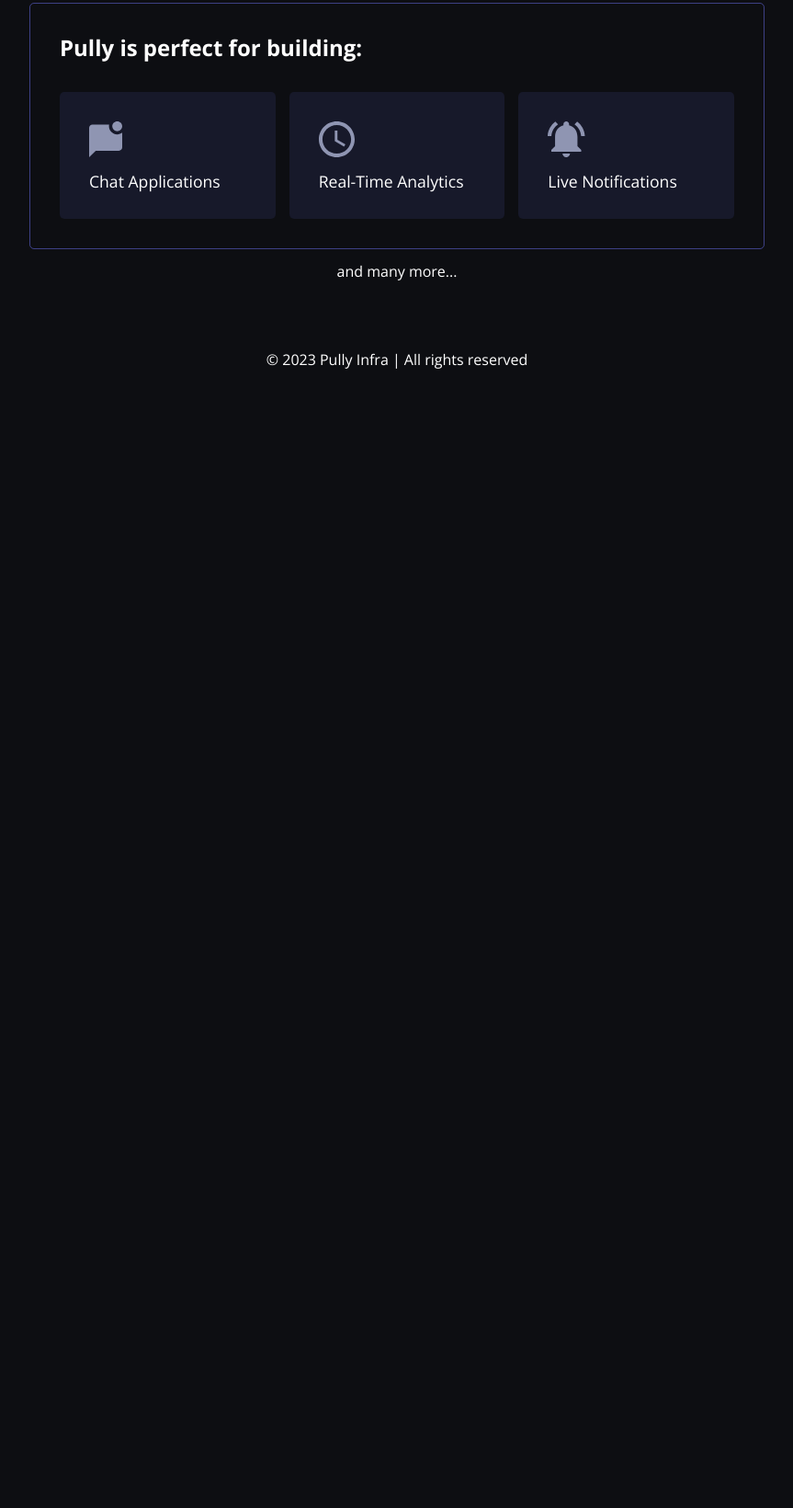
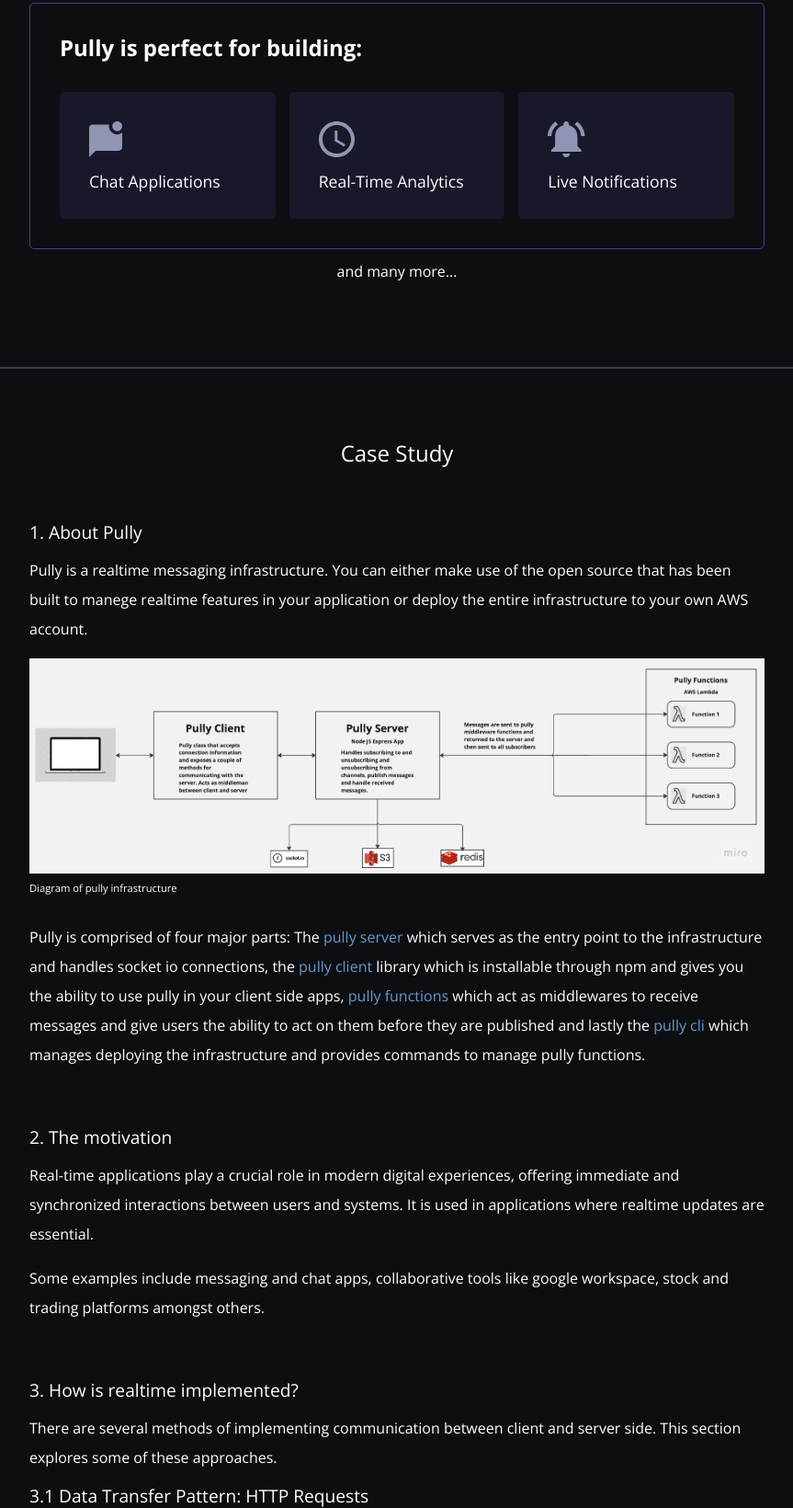
Before and after one commit to Pully-Infra/pully-landing, a plain HTML site: page index.html in a window 1280 px wide. Shown: the part 461-2101 px from the top of the page at 92% size, without its empty margins (208-1071 px from the left). Before the commit the page ends 892 px from the top, so only its background shows below. Drawn offline with nearby package versions, Linux system fonts and the light colour scheme.

Commit message:
start work on the pully case study

```diff
--- a/index.html
+++ b/index.html
@@ -23,7 +23,7 @@
             <div class="links">
                 <ul>
                     <li>
-                        <a href="">Case Study</a>
+                        <a href="case-study.html">Case Study</a>
                     </li>
                     <li>
                         <a href="https://temporal-stork-160.notion.site/Pully-Documentation-f92390662f9c41e0ae0c2308d3d190b4"
@@ -46,7 +46,9 @@
             <p class="sub-text">Use Pully to manage in app messaging or notifications in realtime <br /> or deploy the
                 infrastructure to your own server for your custom needs</p>
             <div class="get-started">
-                <p>Get Started</p>
+                <p>Get started or go to the <a
+                        href="https://temporal-stork-160.notion.site/Pully-Documentation-f92390662f9c41e0ae0c2308d3d190b4"
+                        target="_blank" style="color: #6699cc">docs</a></p>
                 <div class="code-block">
                     <div>
                         <span>
@@ -79,6 +81,57 @@
             </div>
             <p class="many-more">and many more...</p>
         </section>
+        <hr style="margin-top: 6rem; border: 1px solid #393e47; height: 1px;" />
+        <section class="pully-case-study container">
+            <h3>Case Study</h3>
+            <div>
+                <h4>1. About Pully</h4>
+                <p>Pully is a realtime messaging infrastructure. You can either make use of the open source that has
+                    been
+                    built to manege realtime features
+                    in your application or deploy the entire infrastructure to your own AWS account.
+                </p>
+                <img src="./images/pully-infra.jpg" width="100%" />
+                <span style="display: inline-block; font-size: .7rem;margin-top: .5rem; margin-bottom: 2rem;">Diagram of
+                    pully
+                    infrastructure</span>
+                <p>Pully is comprised of four major parts: The <span style="color: #6699cc">pully server</span> which
+                    serves as the entry point to the
+                    infrastructure
+                    and handles socket io connections, the <span style="color: #6699cc">pully client</span> library
+                    which is installable through npm and
+                    gives
+                    you the ability
+                    to use pully in your client side apps, <span style="color: #6699cc">pully functions</span> which act
+                    as middlewares to receive messages
+                    and
+                    give users the
+                    ability to act on them before they are published and lastly the <span style="color: #6699cc">pully
+                        cli</span> which manages deploying
+                    the
+                    infrastructure and
+                    provides commands to manage pully functions.
+                </p>
+            </div>
+            <div>
+                <h4>2. The motivation</h4>
+                <p>Real-time applications play a crucial role in modern digital experiences, offering immediate and
+                    synchronized interactions between users and systems. It is used in applications where realtime
+                    updates are essential.
+                </p>
+                <p>Some examples include messaging and chat apps, collaborative tools like google workspace, stock and
+                    trading platforms amongst others.
+                </p>
+            </div>
+            <div>
+                <h4>3. How is realtime implemented?</h4>
+                <p>There are several methods of implementing communication between client and server side. This section
+                    explores some of these approaches.
+                </p>
+                <h4>3.1 Data Transfer Pattern: HTTP Requests</h4>
+                <!-- <img src="./images/http.png" width="100%" /> -->
+            </div>
+        </section>
 
     </main>
     <footer class="container">
--- a/stylesheets/style.css
+++ b/stylesheets/style.css
@@ -206,8 +206,32 @@ section.pully-use .pully-use-block .use-case img {
   margin-bottom: 1rem;
 }
 
+section.pully-case-study {
+  margin-top: 5rem;
+}
+
+section.pully-case-study h3 {
+  font-size: 1.5rem;
+  text-align: center;
+  margin-bottom: 2rem;
+}
+
+section.pully-case-study div {
+  margin-top: 4rem;
+}
+
+section.pully-case-study h4 {
+  font-size: 1.2rem;
+  margin-bottom: 1rem;
+}
+
+section.pully-case-study p {
+  line-height: 2rem;
+  margin-bottom: 1rem;
+}
+
 footer {
   flex-shrink: 0;
-  padding-top: 4rem;
+  padding-top: 6rem;
   padding-bottom: 2rem;
 }
```
Also changed, not shown: images/http.png (added), images/pully-infra.jpg (added), 1 other file.
